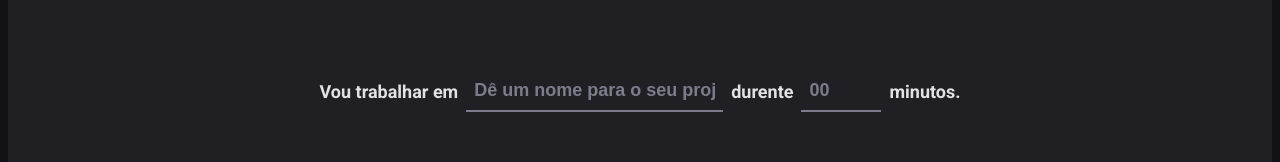
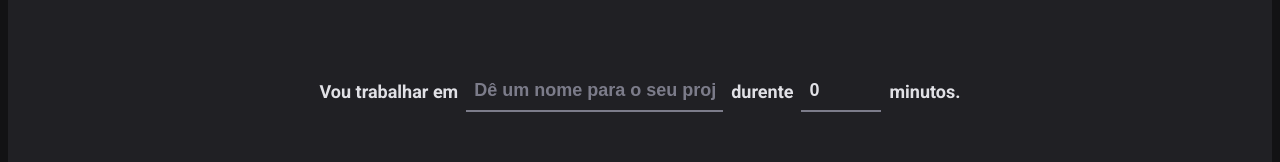
Before and after one commit to joaopnk/ReactJS_IgniteTimer, a React (Vite) app: page / in a window 1280 px wide. Shown: the part 196-358 px from the top of the page. Built offline with nearby package versions, Linux system fonts and the light colour scheme.

Commit message:
TypeScript No Formulário

```diff
--- a/src/pages/Home/index.tsx
+++ b/src/pages/Home/index.tsx
@@ -18,12 +18,20 @@ const newCycleFormValidationScheme = zod.object({
   minutesAmount: zod.number().min(5).max(60),
 })
 
+// Criando tipagem a partir da referencia do ZOD (newCycleFormValidationScheme) | usando type of pra referencia o javascript dentro do typescript
+type NewCyecleFormData = zod.infer<typeof newCycleFormValidationScheme>
+
 export function Home() {
-  const { register, handleSubmit, watch } = useForm({
+  const { register, handleSubmit, watch } = useForm<NewCyecleFormData>({
     resolver: zodResolver(newCycleFormValidationScheme),
+    // VAlores iniciais de cada campo
+    defaultValues: {
+      task: '',
+      minutesAmount: 0,
+    },
   })
 
-  function handleCreateNewCycle(data: any) {
+  function handleCreateNewCycle(data: NewCyecleFormData) {
     console.log(data)
   }
 
```
